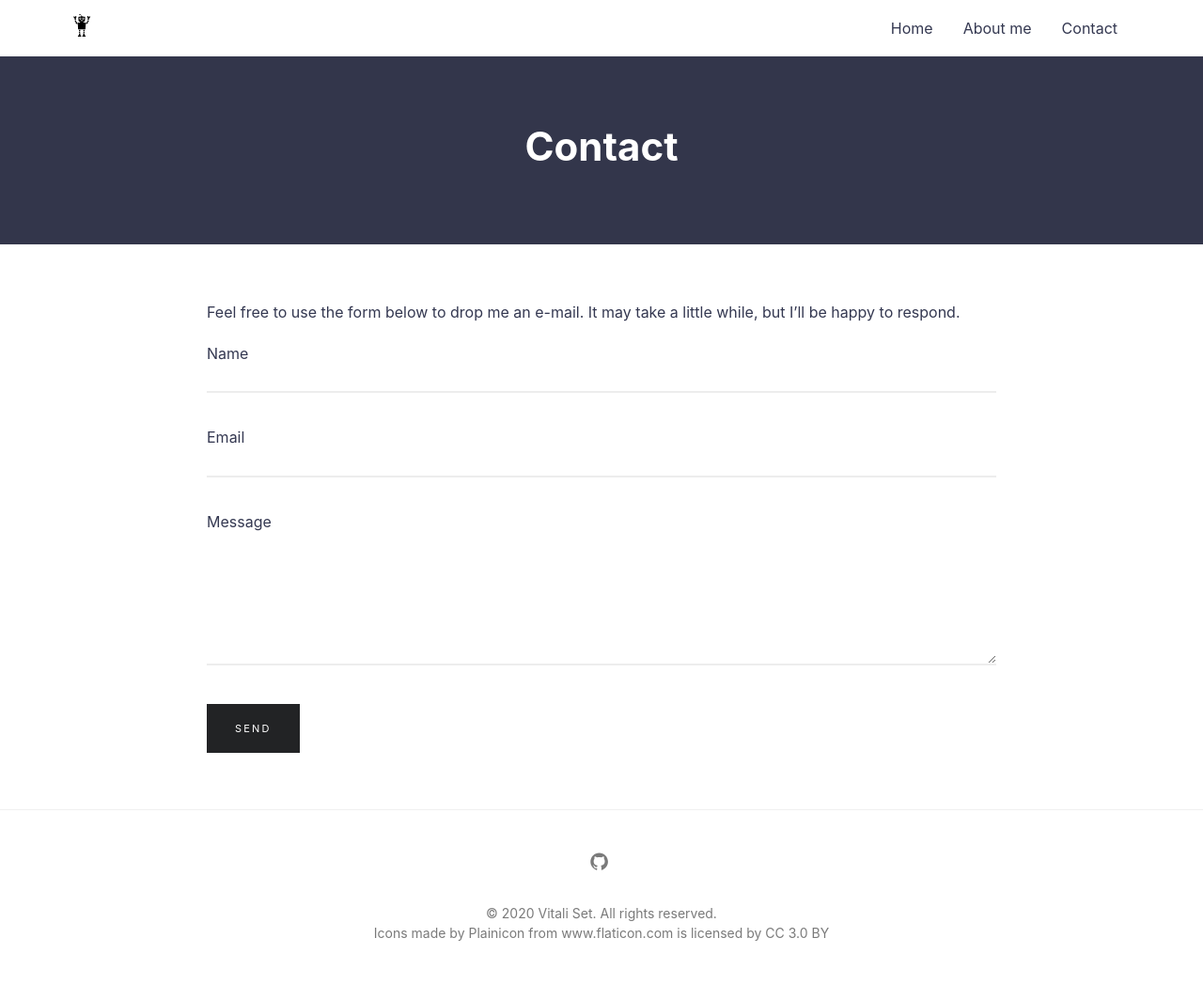
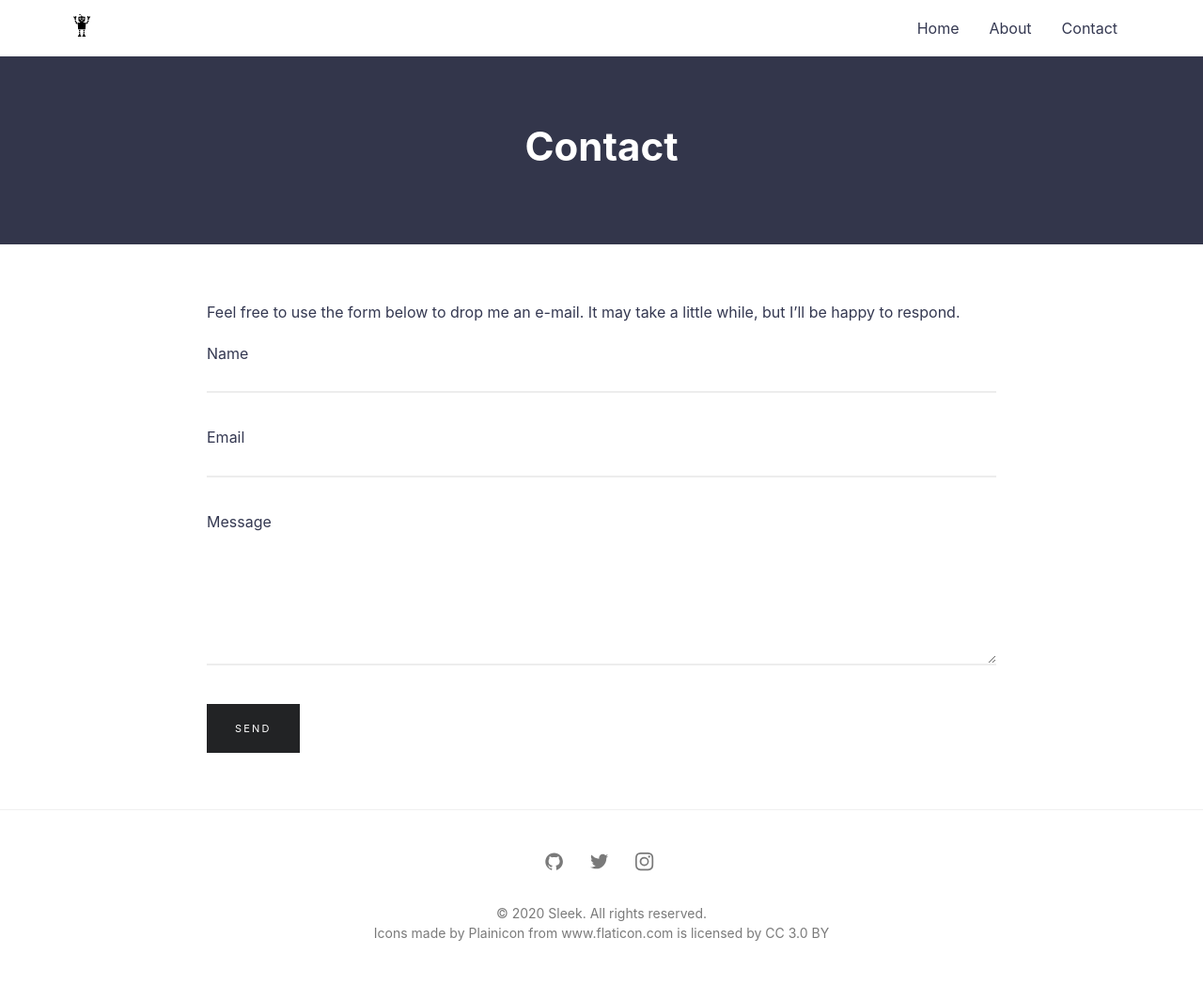
Before and after one commit to vitaliset/vitaliset.github.io, a Jekyll site: the page built from contact.md, in a window 1280 px wide. Shown: the whole page at 94% size. Built offline with Jekyll 4.4.1, drawn with Linux system fonts in a browser that asks for light colours; some of the changed lines change nothing that is shown.

Commit message:
ajustando a home

```diff
--- a/_config.yml
+++ b/_config.yml
@@ -1,36 +1,43 @@
 # SITE CONFIGURATION
-title: Vitali Set # your site title
-author: O conjunto de Vitali # You :P
-#description: > # Meta description of Homepage
-#  My thoughts and experiments on machine learning and related stuff
-baseurl: "/" # the subpath of your site, e.g. /blog
-url: "https://vitaliset.github.io/" # the base hostname & protocol for your site, e.g. http://example.com
+title: Sleek # your site title
+author: GitHub User # You :P
+description: > # Meta description of Homepage
+  Write an awesome description for your new site here. You can edit this
+  line in _config.yml. It will appear in your document head meta (for
+  Google search results) and in your feed.xml site description.
+baseurl: "/sleek" # the subpath of your site, e.g. /blog
+url: "https://janczizikow.github.io/" # the base hostname & protocol for your site, e.g. http://example.com
 
 # SEO PLUGIN
 social:
-  name: Vitali Set
+  name: Your Name
   links:
-    - https://www.linkedin.com/in/carlo-lemos-946592188
-    - https://github.com/vitaliset/
+    - https://twitter.com/BenBalter
+    - https://www.facebook.com/ben.balter
+    - https://www.linkedin.com/in/BenBalter
+    - https://plus.google.com/+BenBalter
+    - https://github.com/benbalter
+    - https://keybase.io/benbalter
 
 # THEME SETTINGS
 navigation: # Navigation links
   - {name: 'Home', link: '/'}
-  - {name: 'About me', link: '/about'}
+  - {name: 'About', link: '/about'}
   - {name: 'Contact', link: '/contact'}
 
 tagline: >
-  My thoughts and experiments on machine learning and related stuff
+  Modern Jekyll theme focused on speed performance &amp; SEO best practices
 
-hero_img: teste2.jpg # Main background image: use the path from /assets/img/ => This will output /assets/img/posts/sleek_lg.jpg
+hero_img: teste1.jpg # Main background image: use the path from /assets/img/ => This will output /assets/img/posts/sleek_lg.jpg
 
-email: vitaliset@gmail.com # email for form submission
+email: your-email@domain.com # email for form submission
 
-github_username:  vitaliset # replace with your_github_username or comment to remove link from footer
-# linkedin_username: gdmarmerola
+twitter_username: jan_czizikow # replace with your_twitter_username or comment to remove link from footer
+github_username:  janczizikow # replace with your_github_username or comment to remove link from footer
+instagram_username: shanlongjj # replace with your_instagram_username or comment to remove link from footer
 
 disqus:
-  shortname: vitaliset # to enable comments replace with your_disqus_shortname
+  shortname: janczizikow # to enable comments replace with your_disqus_shortname
 
 # google_tag_manager: GTM-XXXXXXX # Uncomment to enable GTM. Replace GTM-XXXXXXX with your GTM container ID
 
```
Also changed, not shown: assets/img/teste1.jpg (added).
